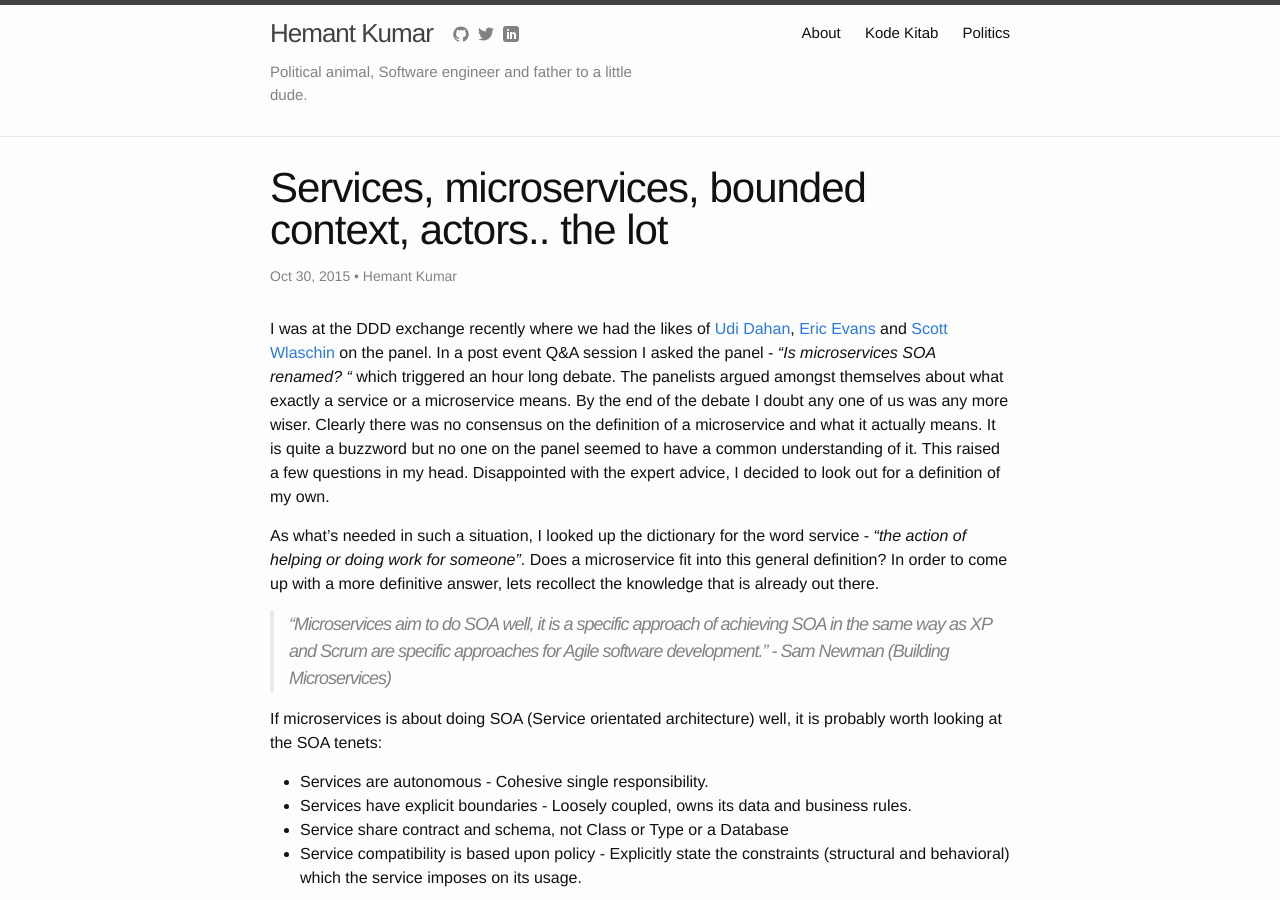
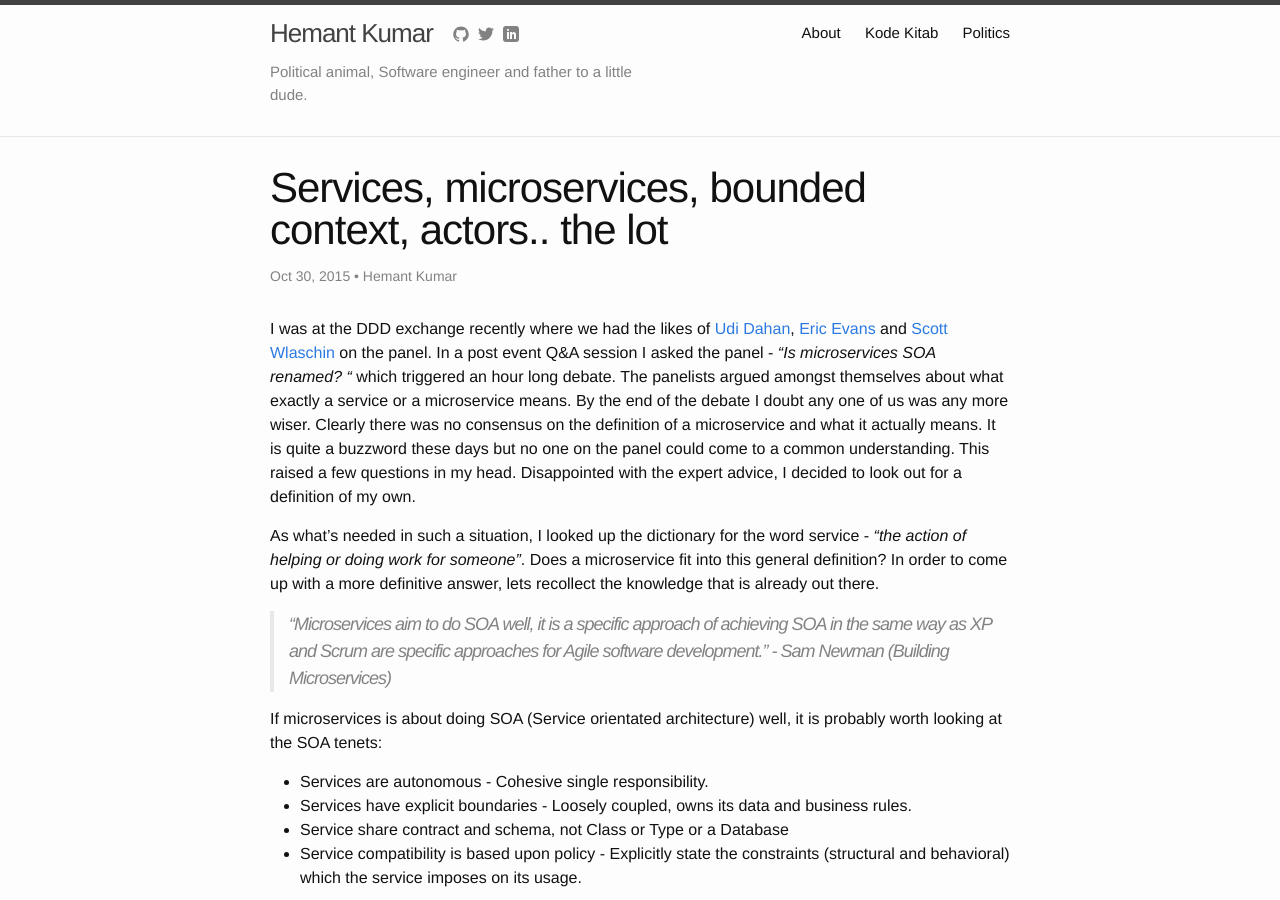
Before and after one commit to hemantksingh/hemantksingh.github.io, a Jekyll site: the page built from _posts/2015-06-23-services-microservices-bounded-context.markdown, in a window 1280 px wide and 900 px high. Built offline with Jekyll 4.4.1, drawn with Linux system fonts in a browser that asks for light colours; comment, search, counter and statistics services are not loaded.

Commit message:
Updates intro to microservices post.

```diff
--- a/_posts/2015-06-23-services-microservices-bounded-context.markdown
+++ b/_posts/2015-06-23-services-microservices-bounded-context.markdown
@@ -10,7 +10,7 @@ modified_time: '2015-10-30T08:08:46.244-08:00'
 redirect_from: "/kodekitab/2015/10/30/services-microservices-bounded-context.html"
 ---
 
-I was at the DDD exchange recently where we had the likes of [Udi Dahan](https://twitter.com/UdiDahan), [Eric Evans](https://twitter.com/ericevans0) and [Scott Wlaschin](https://twitter.com/ScottWlaschin) on the panel. In a post event Q&A session I asked the panel - *"Is microservices SOA renamed? "* which triggered an hour long debate. The panelists argued amongst themselves about what exactly a service or a microservice means. By the end of the debate I doubt any one of us was any more wiser. Clearly there was no consensus on the definition of a microservice and what it actually means. It is quite a buzzword but no one on the panel seemed to have a common understanding of it. This raised a few questions in my head. Disappointed with the expert advice, I decided to look out for a definition of my own.
+I was at the DDD exchange recently where we had the likes of [Udi Dahan](https://twitter.com/UdiDahan), [Eric Evans](https://twitter.com/ericevans0) and [Scott Wlaschin](https://twitter.com/ScottWlaschin) on the panel. In a post event Q&A session I asked the panel - *"Is microservices SOA renamed? "* which triggered an hour long debate. The panelists argued amongst themselves about what exactly a service or a microservice means. By the end of the debate I doubt any one of us was any more wiser. Clearly there was no consensus on the definition of a microservice and what it actually means. It is quite a buzzword these days but no one on the panel could come to a common understanding. This raised a few questions in my head. Disappointed with the expert advice, I decided to look out for a definition of my own.
 
 As what's needed in such a situation, I looked up the dictionary for the word service - *“the action of helping or doing work for someone”*. Does a microservice fit into this general definition? In order to come up with a more definitive answer, lets recollect the knowledge that is already out there.
 
```
